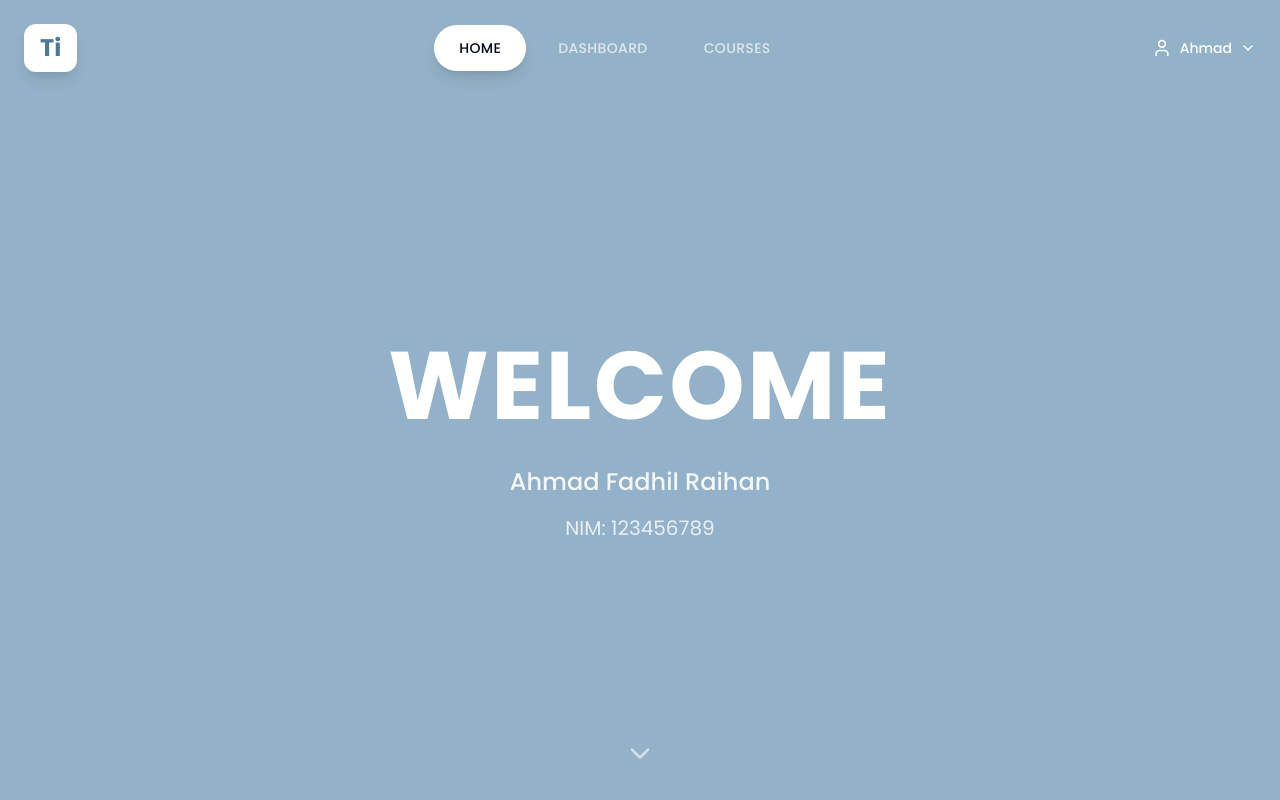
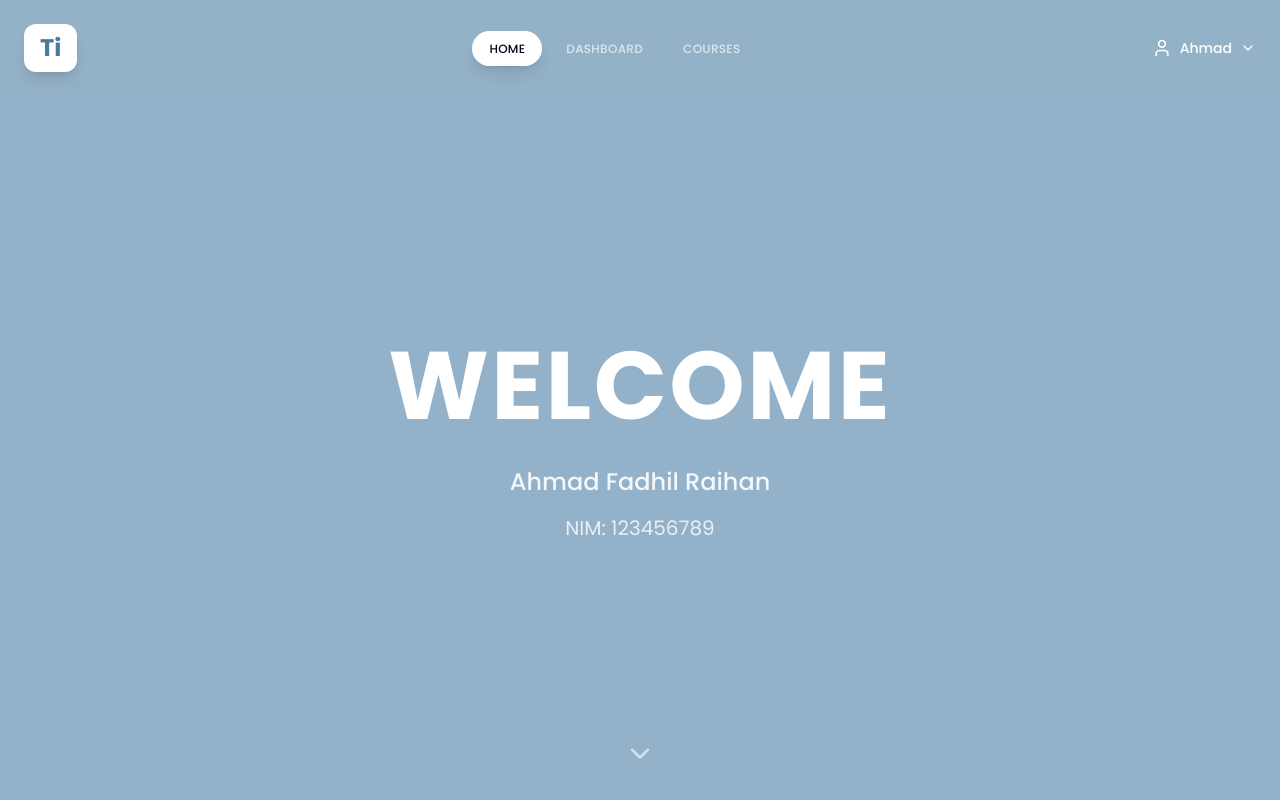
Before and after one commit to R3xzzz/ti-frontend-journey, a React (Vite) app: page / in a window 1280 px wide. Shown: the top 800 px of the page. Built offline with nearby package versions, Linux system fonts and the light colour scheme; the HTML template or start-up script is replaced by a standard one.

Commit message:
Adjust navbar button positioning

```diff
--- a/src/components/layouts/Navbar.tsx
+++ b/src/components/layouts/Navbar.tsx
@@ -54,7 +54,7 @@ const Navbar = () => {
                 <Link
                   to={item.path}
                   className={`
-                    px-6 py-3 rounded-full font-medium text-sm tracking-wide transition-all duration-300
+                    px-4 py-2 rounded-full font-medium text-xs tracking-wide transition-all duration-300
                     ${isActive(item.path)
                       ? 'bg-card text-card-foreground shadow-lg border border-border'
                       : 'text-foreground/70 hover:text-foreground hover:bg-card/50 hover:shadow-md'
```
